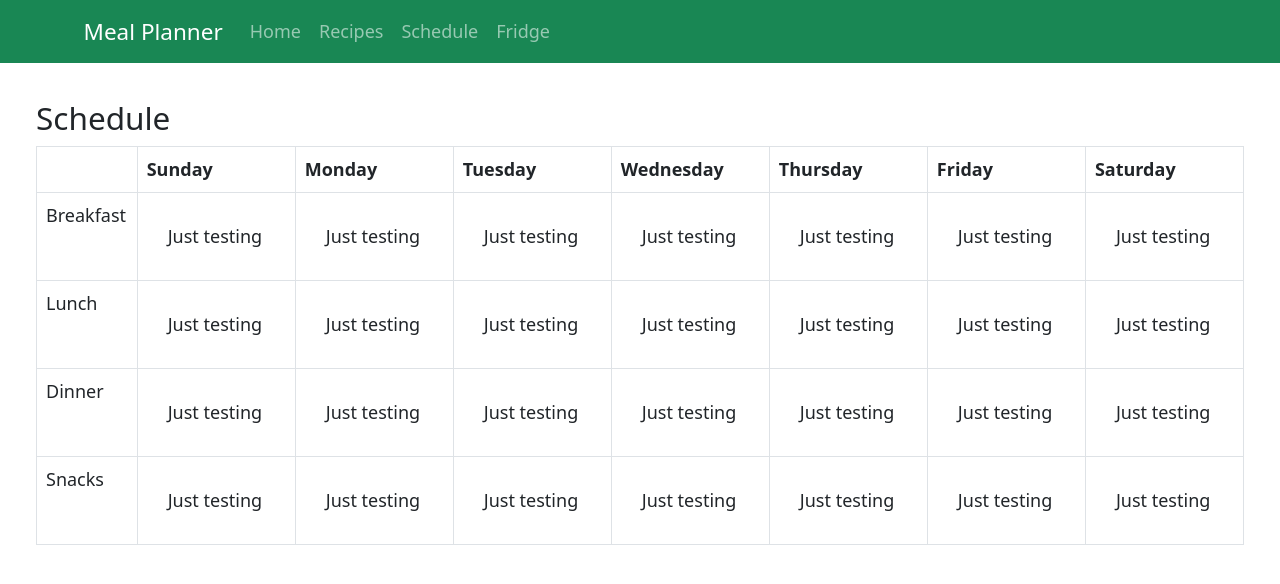
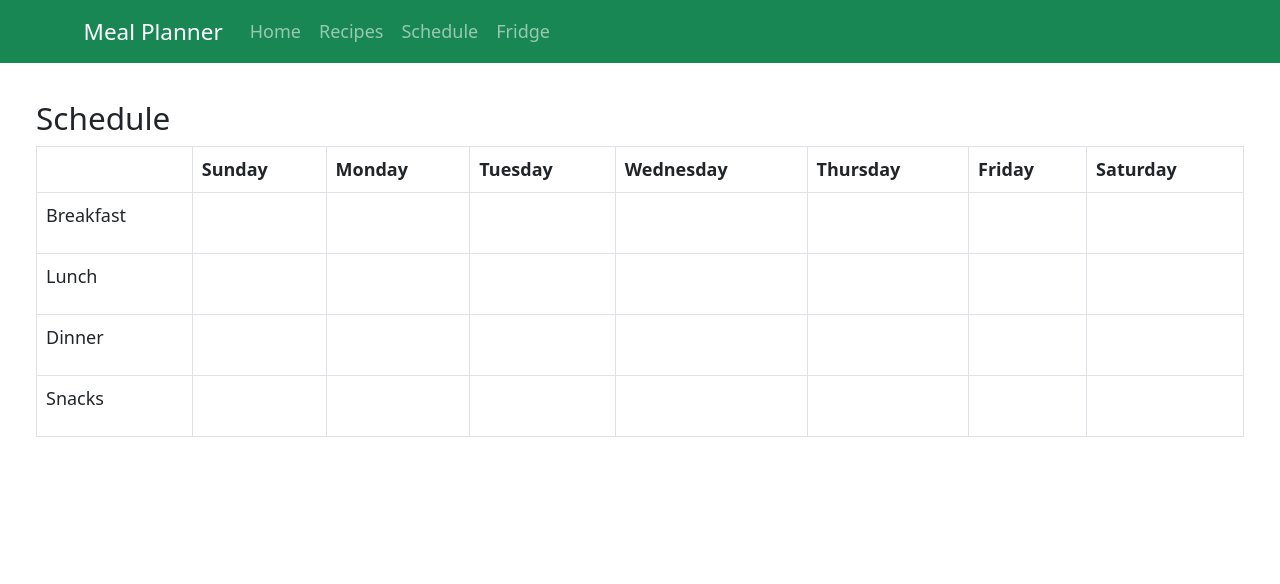
Before and after one commit to tkadima/mealplannerv2, a Next.js app: page /schedule in a window 1280 px wide. Shown: the top 584 px of the page. Built offline with nearby package versions, Linux system fonts and the light colour scheme; no server answers; the database is empty.

Commit message:
Move helpers and types

```diff
--- a/components/cell.tsx
+++ b/components/cell.tsx
@@ -20,7 +20,6 @@ const Cell = ({onSelectCell, dayOfWeek, meal }: PropTypes) => {
 	};
 
 	return (<td style={{ padding: '30px'}} onClick={selectCell} onMouseOver={hoverCell} onMouseLeave={unHoverCell}>
-        Just testing
 	</td>);
 };
 
--- a/components/recipe-form.tsx
+++ b/components/recipe-form.tsx
@@ -1,8 +1,8 @@
 import Form from 'react-bootstrap/Form';
 import InputGroup from 'react-bootstrap/InputGroup';
 import React, { useState } from 'react';
-import { Recipe } from '../types';
-import { convertIngredientToString } from '../helpers';
+import { Recipe } from '../pages/recipes/types';
+import { convertIngredientToString } from '../pages/recipes/helpers';
 import { parseIngredient } from 'parse-ingredient';
 
 type PropTypes = {
--- a/components/recipe-list-item.tsx
+++ b/components/recipe-list-item.tsx
@@ -2,7 +2,7 @@ import { BsFillTrashFill } from 'react-icons/bs';
 import Link from 'next/link';
 import ListGroup from 'react-bootstrap/ListGroup';
 import React from 'react';
-import { Recipe } from '../types';
+import { Recipe } from '../pages/recipes/types';
 
 type PropTypes = {
     recipeItem: Recipe,
--- a/pages/_app.tsx
+++ b/pages/_app.tsx
@@ -1,6 +1,6 @@
 import '../styles/global.css';
 import React, { useEffect, useState } from 'react';
-import { Recipe } from '../types';
+import { Recipe } from './recipes/types';
 import axios from 'axios';
 import { AppProps } from 'next/app';
 
--- a/pages/recipes/[id].tsx
+++ b/pages/recipes/[id].tsx
@@ -3,7 +3,7 @@ import Layout from '../../components/layout';
 import RecipeForm from '../../components/recipe-form';
 import { useState } from 'react';
 import { useRouter } from 'next/router';
-import { Recipe } from '../../types';
+import { Recipe } from './types';
 import React from 'react';
 import axios from 'axios';
 import { GetStaticPaths } from 'next';
--- a/pages/recipes/index.tsx
+++ b/pages/recipes/index.tsx
@@ -6,7 +6,7 @@ import Button from 'react-bootstrap/Button';
 import Layout from '../../components/layout';
 import RecipeListItem from '../../components/recipe-list-item';
 import React from 'react';
-import { Recipe } from '../../types';
+import { Recipe } from './types';
 import axios from 'axios';
 
 
--- a/pages/recipes/new.tsx
+++ b/pages/recipes/new.tsx
@@ -5,7 +5,7 @@ import Button from 'react-bootstrap/Button';
 import Layout from '../../components/layout';
 import RecipeForm from '../../components/recipe-form';
 import React from 'react';
-import { Recipe } from '../../types';
+import { Recipe } from './types';
 import { useRouter } from 'next/router';
 import axios from 'axios';
 
```
Also changed, not shown: pages/recipes/helpers.ts (renamed from helpers.ts), pages/recipes/types.ts (renamed from types.ts).
